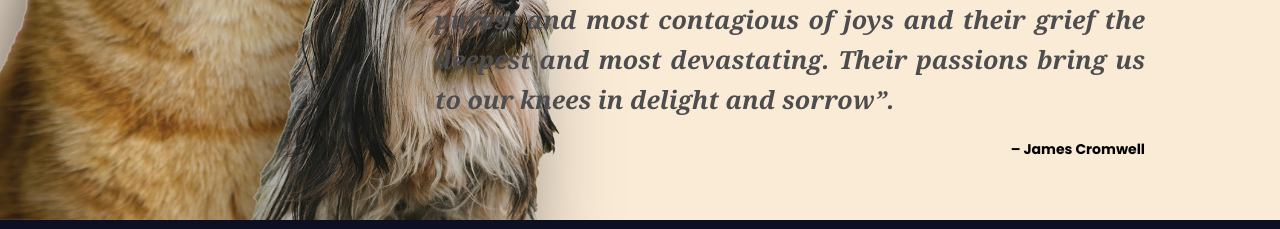
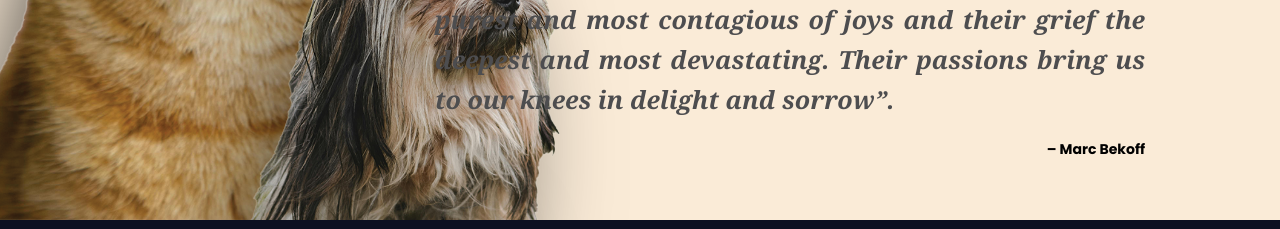
Before and after one commit to PesanduDU/Pet-Adoption-And-Care-Platform-Frontend, a React (Create React App) app: page / in a window 1280 px wide. Shown: the part 3140-3369 px from the top of the page. Built offline with nearby package versions, Linux system fonts and the light colour scheme.

Commit message:
update Pet Talk,js

```diff
--- a/src/components/PetTalk.js
+++ b/src/components/PetTalk.js
@@ -49,7 +49,7 @@ export default function PetTalk() {
             <p>
             “When animals express their feelings they pour out like water from a spout. Animals’ emotions are raw, unfiltered, and uncontrolled. Their joy is the purest and most contagious of joys and their grief the deepest and most devastating. Their passions bring us to our knees in delight and sorrow”.
             </p>
-            <h3> – James Cromwell</h3>
+            <h3> – Marc Bekoff</h3>
         </div>
     </div>
   )
```
